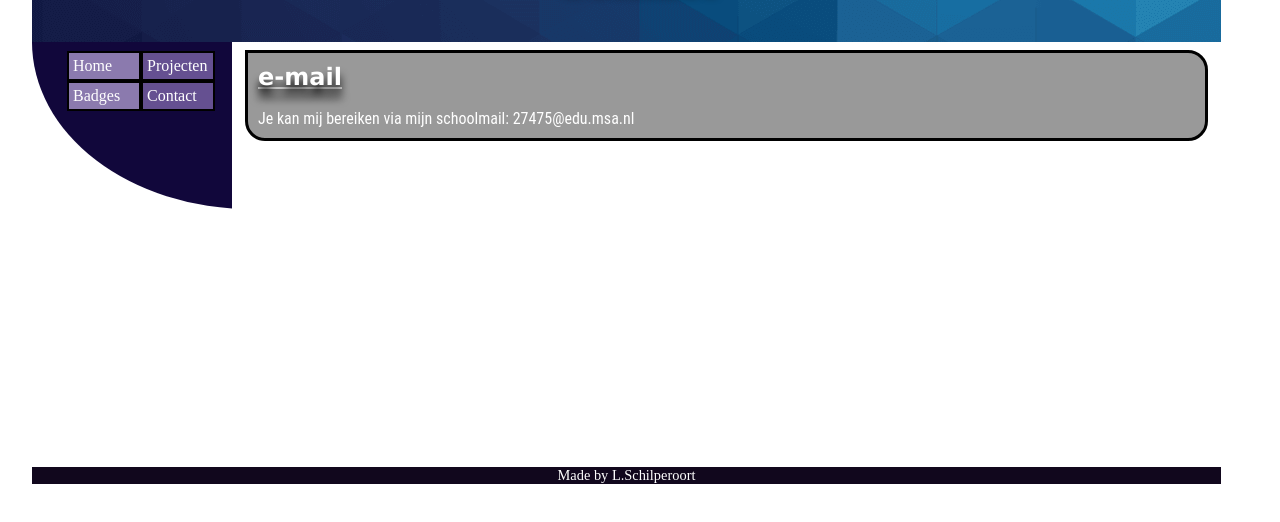
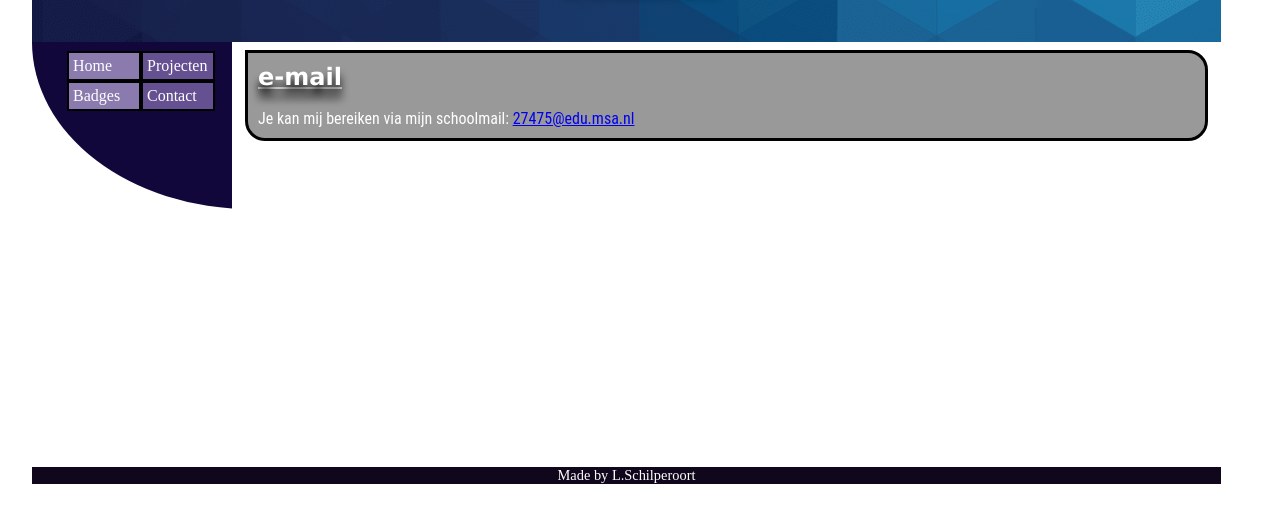
Before and after one commit to LisanneSchilperoort/LisanneSchilperoort.github.io, a plain HTML site: page Contacten.html in a window 1280 px wide. Shown: the part 58-580 px from the top of the page. Drawn offline with Linux system fonts and the light colour scheme.

Commit message:
mailto toegevoegd

```diff
--- a/Contacten.html
+++ b/Contacten.html
@@ -29,7 +29,7 @@
     <h2>e-mail</h2>
     <br>
     <p>
-      Je kan mij bereiken via mijn schoolmail: 27475@edu.msa.nl
+      Je kan mij bereiken via mijn schoolmail: <a href="mailto:27475@edu.msa.nl">27475@edu.msa.nl</a>
     </p>
         </article>
       </section>
```
Also changed, not shown: Projecten.html (+1 -1 lines).
